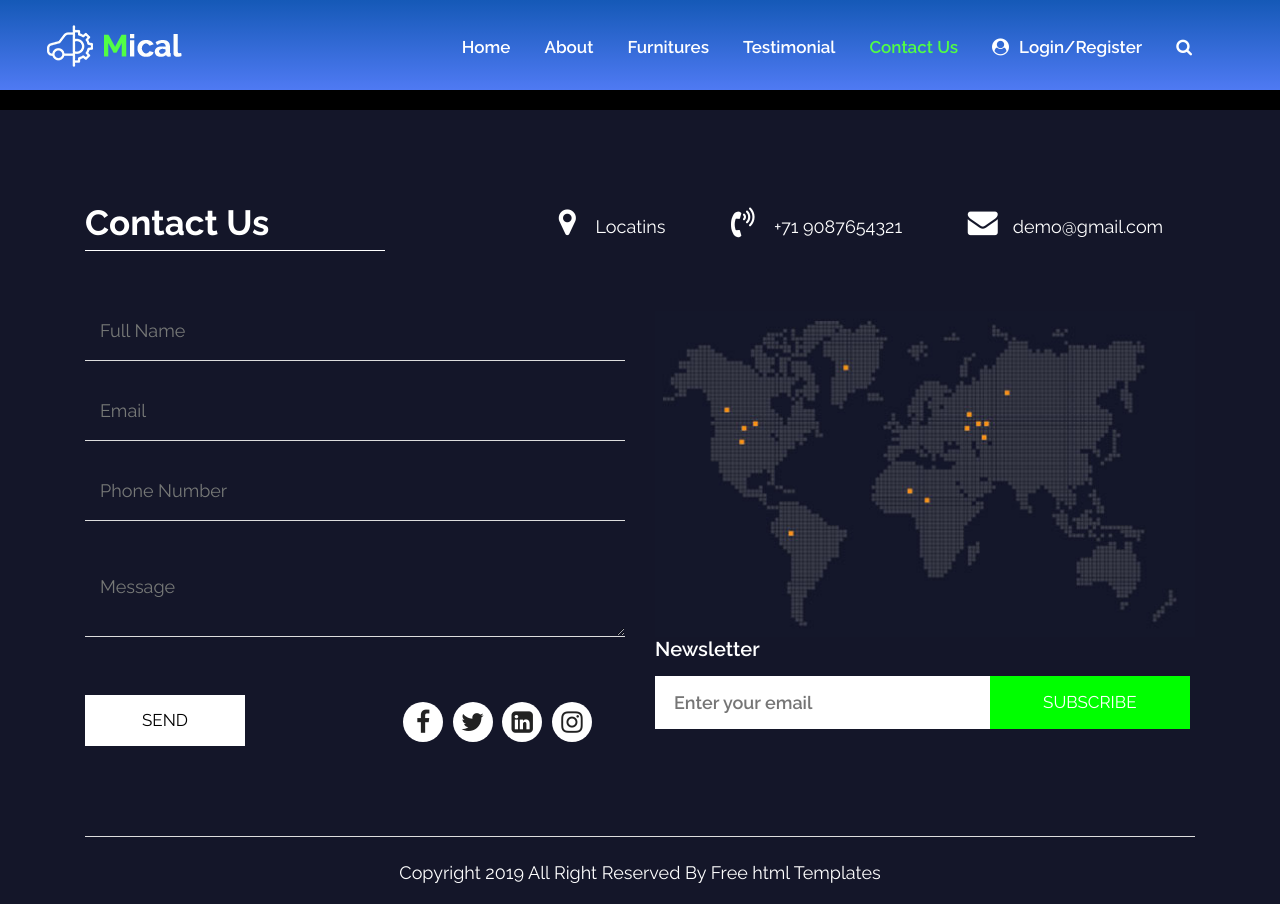
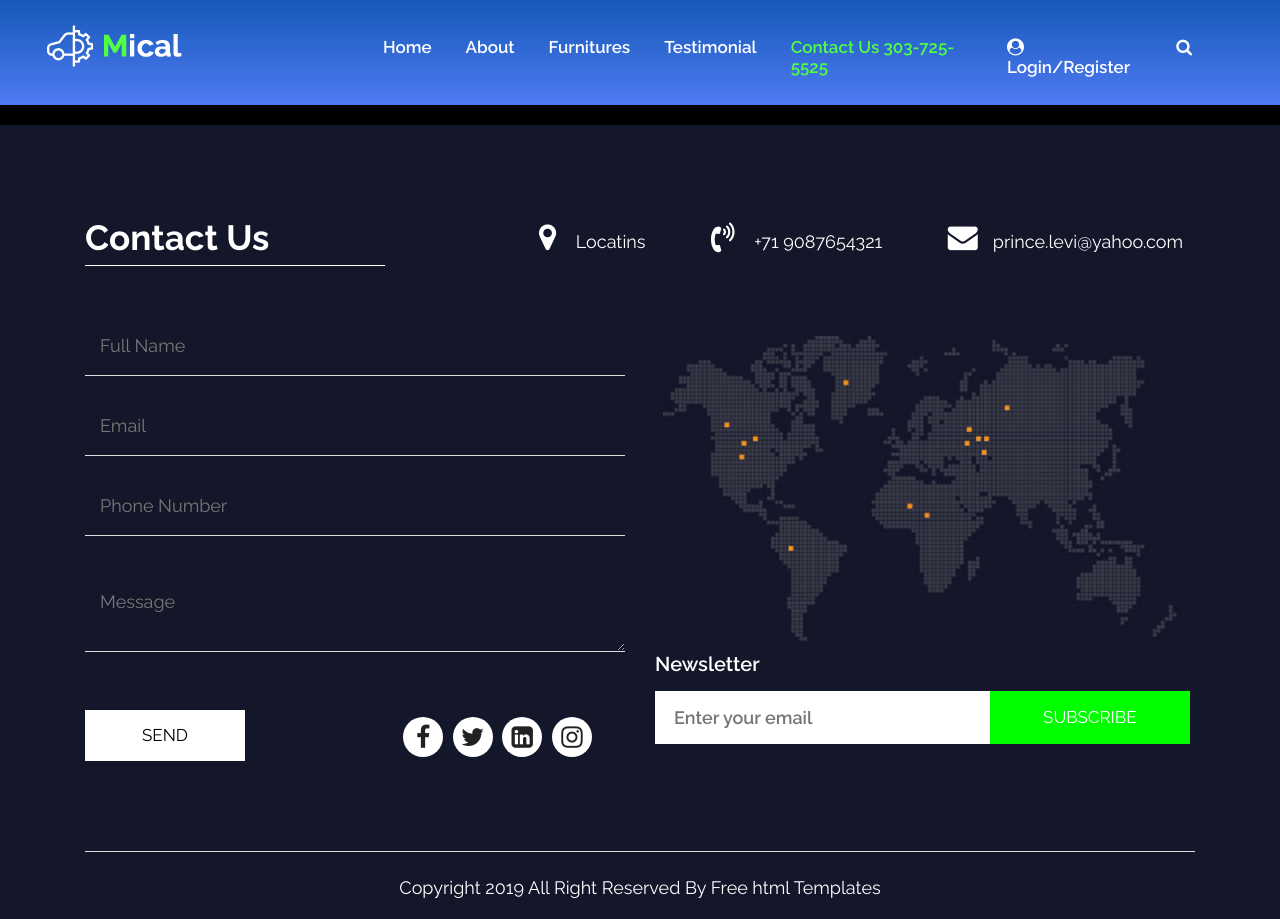
Before and after one commit to mersch23/web, a plain HTML site: page contact.html in a window 1280 px wide. Drawn offline with nearby package versions, Linux system fonts and the light colour scheme.

Commit message:
feature branch

```diff
--- a/contact.html
+++ b/contact.html
@@ -71,7 +71,7 @@
                                  <a class="nav-link" href="testimonial.html">Testimonial</a>
                               </li>
                               <li class="nav-item active">
-                                 <a class="nav-link" href="contact.html">Contact Us</a>
+                                 <a class="nav-link" href="contact.html">Contact Us 303-725-5525</a>
                               </li>
                               <li class="nav-item d_none">
                                  <a class="nav-link" href="#"><i class="fa fa-user-circle padd_right" aria-hidden="true"></i>Login/Register</a>
@@ -104,7 +104,7 @@
                      <ul class="location_icon">
                         <li><a href="#"><i class="fa fa-map-marker" aria-hidden="true"></i></a> Locatins</li>
                         <li><a href="#"><i class="fa fa-volume-control-phone" aria-hidden="true"></i></a> +71 9087654321</li>
-                        <li><a href="#"><i class="fa fa-envelope" aria-hidden="true"></i></a>demo@gmail.com</li>
+                        <li><a href="#"><i class="fa fa-envelope" aria-hidden="true"></i></a>prince.levi@yahoo.com</li>
                      </ul>
                   </div>
                   <div class="col-md-6">
```
